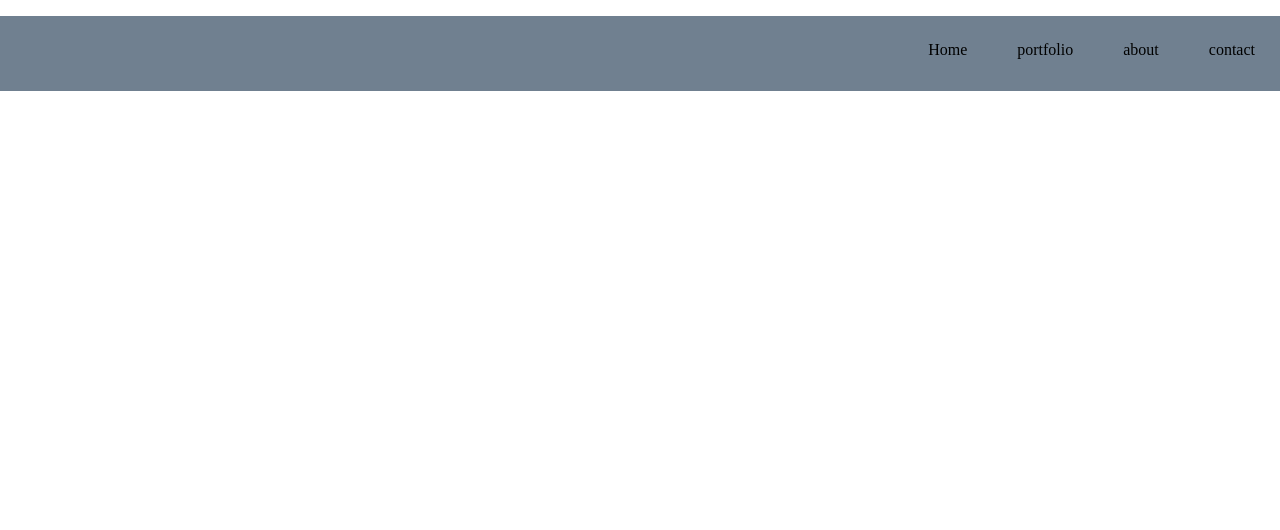
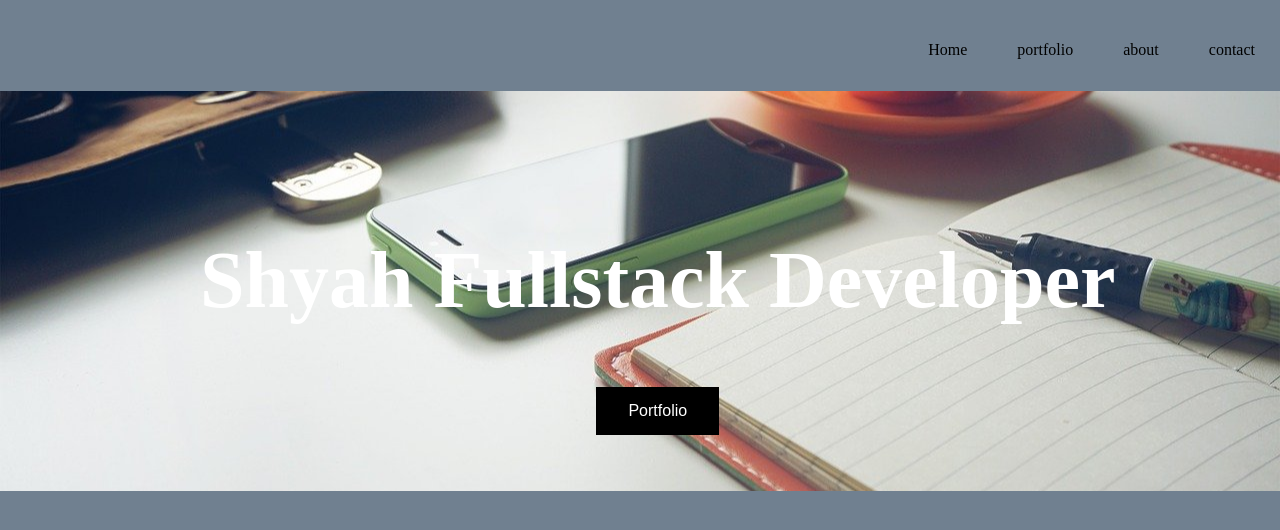
Before and after one commit to Shyahdev/teachingsetup, a plain HTML site: page public/index.html in a window 1280 px wide. Drawn offline with Linux system fonts and the light colour scheme.

Commit message:
Finished hero image with button

```diff
--- a/public/index.html
+++ b/public/index.html
@@ -22,6 +22,12 @@
 </header>
 
 <!--Hero container-->
+<div class="hero-image">
+    <div class="hero-text">
+        <h1> Shyah Fullstack Developer</h1>
+        <button> Portfolio </button>
+    </div>
+</div>
 
 </body>
 </html>
--- a/public/styles.css
+++ b/public/styles.css
@@ -3,6 +3,8 @@
 body {
     margin: 0;
     padding: 0;
+    height: 100%;
+    background-color: slategrey;
 }
 
 
@@ -26,3 +28,34 @@ nav{
     list-style: none;
 
 }
+
+/*hero section */
+
+.hero-image{
+    background-image: url("../photos/hero.jpg");
+    width:100%;
+    height:50vh;
+    background-position: center;
+    background-repeat: no-repeat;
+    background-size:cover;
+    position:relative;
+
+}
+.hero-text{
+    text-align: center;
+    position: absolute;
+   margin-top: 90px;
+    margin-left:200px;
+    font-size: 40px;
+    color:white;
+}
+button{
+    background-color:black;
+    border:none;
+    padding:15px 32px;
+    text-align: center;
+    display: inline-block;
+    font-size:16px;
+    color:white;
+
+}
```
Also changed, not shown: photos/hero.jpg (added).
